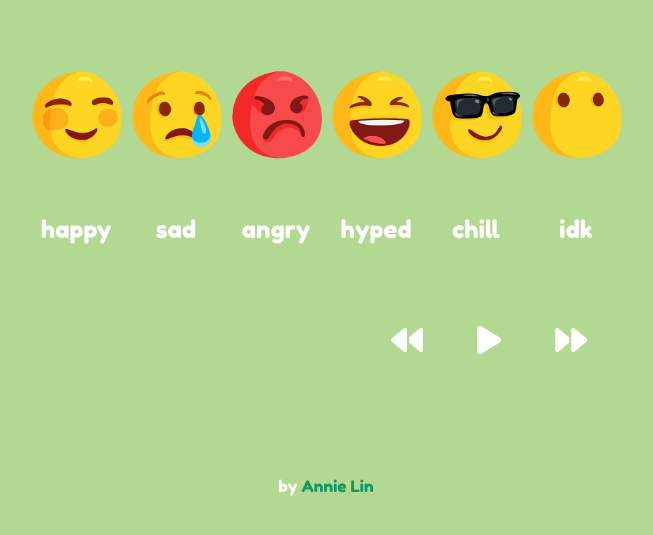
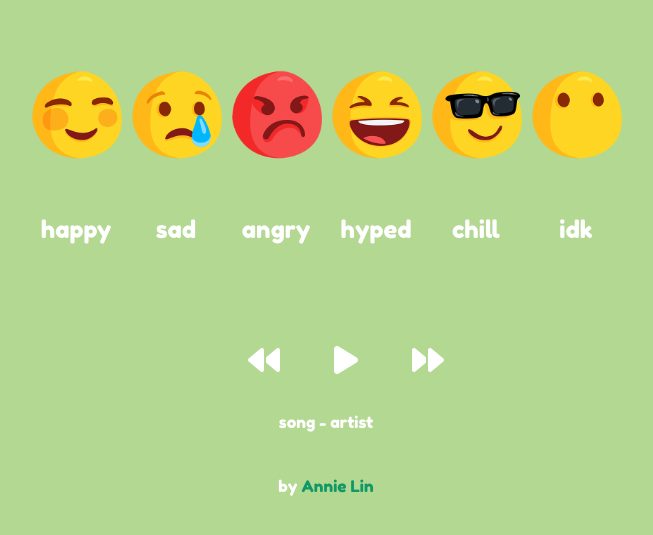
Before and after one commit to linannie/moodsic, a plain HTML site: page index.html in a window 1280 px wide. Shown: the part 255-790 px from the top of the page, without its empty margins (314-967 px from the left). Drawn offline with Linux system fonts and the light colour scheme.

Commit message:
center plays I NEED TO STUDY

```diff
--- a/index.html
+++ b/index.html
@@ -47,12 +47,18 @@
 		</div>
 
 	</div>
+
+	<div id="hidden">
 		<div id="play">
 			<ul>
 				<li><i class="fa fa-backward fa-2x" aria-hidden="true"></i></li>
 				<li><i class="fa fa-play fa-2x" aria-hidden="true"></i></li>
 				<li><i class="fa fa-forward fa-2x" aria-hidden="true"></i></li>
 			</ul>
+		</div>
+		<div id="song">
+			<p>song - artist</p>
+		</div>
 	</div>
 	<div id="footer">
 		<p>by <a target="_blank" href="https://linannie.github.io/">Annie Lin</a></p>
--- a/style.css
+++ b/style.css
@@ -62,14 +62,17 @@ img{
 }
 #play{
 	position: fixed;
-	height: 200px;
-	width: 200px
-	margin: -100px 0 0 -100px;
-	top: 70%;
-	left: 50%;
-	text-align: center;
+    height: 200px;
+    width: 600px;
+    margin: -100px 0 0 -300px;
+    top: 50%;
+    left: 50%;
+  	top: 85%;
+
+    text-align: center;
 
 }
+
 
 li{
 	list-style-type: none;
@@ -99,3 +102,12 @@ button{
 	border: none;
 	cursor: pointer;
 }
+#song{
+	position: fixed;
+    height: 200px;
+    width: 600px;
+    margin: -100px 0 0 -300px;
+    top: 92%;
+    left: 50%;
+    text-align: center;
+}
```
Lines whose indentation alone changed are shown as unchanged.
